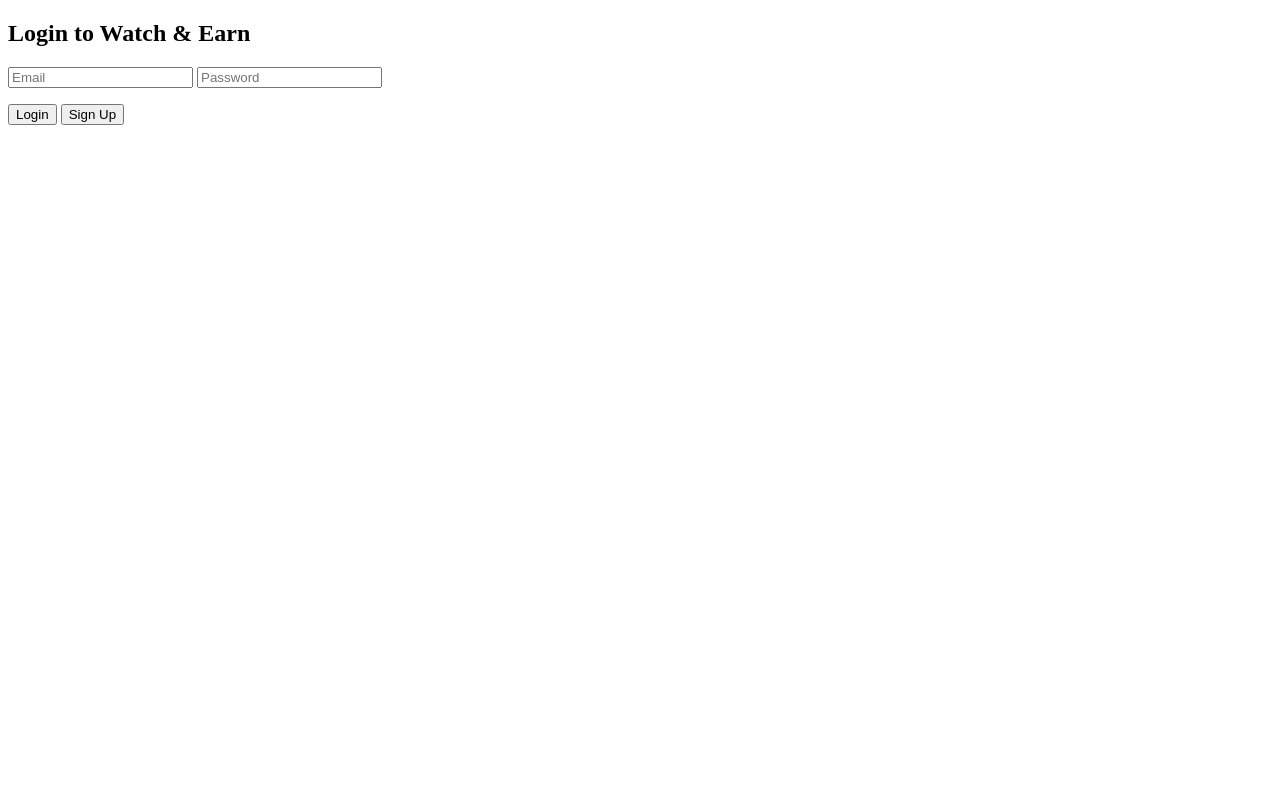
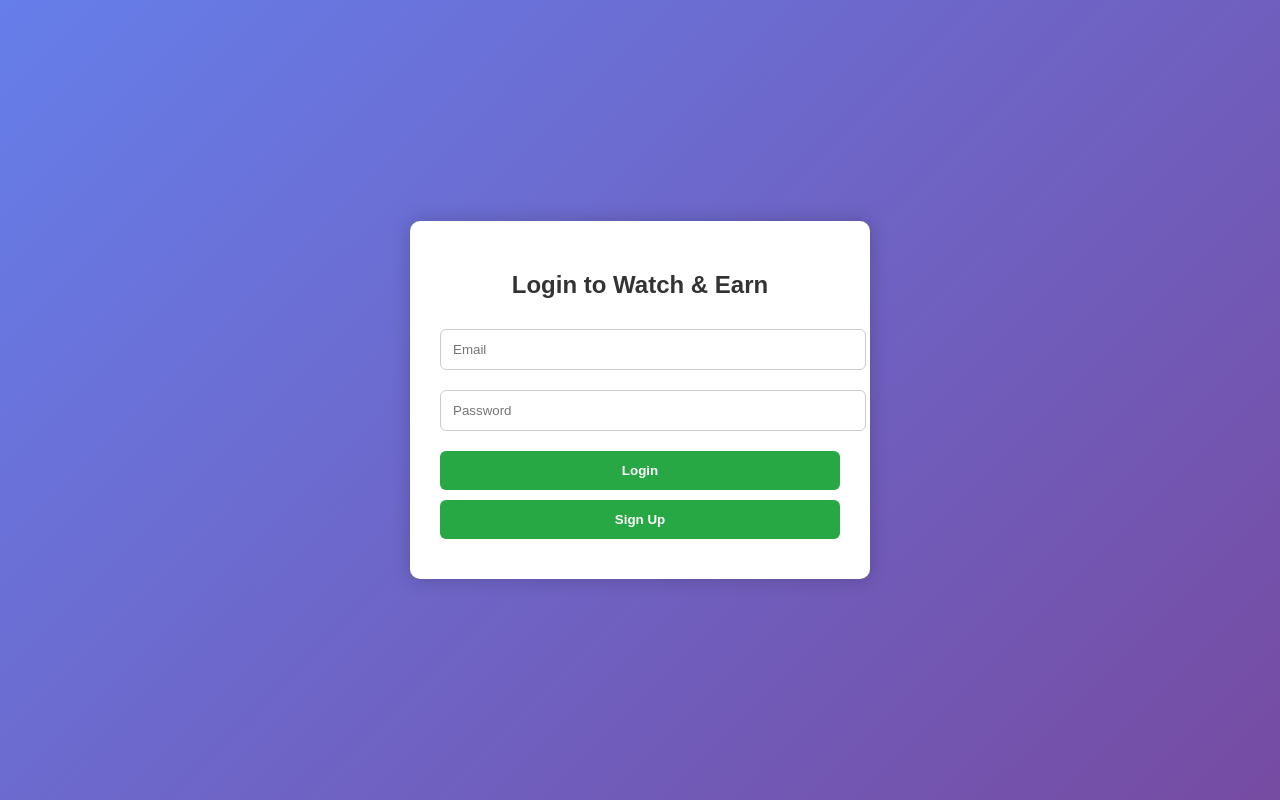
Before and after one commit to shivam12880/WATCH-EARN, a plain HTML site: page login.html in a window 1280 px wide. Drawn offline with Linux system fonts and the light colour scheme.

Commit message:
Update login.html

```diff
--- a/login.html
+++ b/login.html
@@ -1,19 +1,75 @@
 <!DOCTYPE html>
-<html>
+<html lang="en">
 <head>
+  <meta charset="UTF-8" />
+  <meta name="viewport" content="width=device-width, initial-scale=1.0"/>
   <title>Login | Watch & Earn</title>
+  <style>
+    body {
+      font-family: Arial, sans-serif;
+      background: linear-gradient(135deg, #667eea, #764ba2);
+      display: flex;
+      justify-content: center;
+      align-items: center;
+      height: 100vh;
+      margin: 0;
+    }
+    .box {
+      background: white;
+      padding: 30px;
+      border-radius: 10px;
+      box-shadow: 0 0 20px rgba(0,0,0,0.2);
+      text-align: center;
+      width: 90%;
+      max-width: 400px;
+    }
+    input {
+      width: 100%;
+      padding: 12px;
+      margin: 10px 0;
+      border: 1px solid #ccc;
+      border-radius: 6px;
+    }
+    button {
+      width: 100%;
+      padding: 12px;
+      margin-top: 10px;
+      background: #28a745;
+      color: white;
+      border: none;
+      font-weight: bold;
+      cursor: pointer;
+      border-radius: 6px;
+    }
+    button:hover {
+      background: #218838;
+    }
+    h2 {
+      margin-bottom: 20px;
+      color: #333;
+    }
+    .error {
+      color: red;
+      margin-top: 10px;
+      font-size: 14px;
+    }
+  </style>
 </head>
 <body>
-  <h2>Login to Watch & Earn</h2>
-  <input type="email" id="email" placeholder="Email" />
-  <input type="password" id="password" placeholder="Password" />
-  <p id="error" style="color: red;"></p>
-  <button onclick="login()">Login</button>
-  <button onclick="signup()">Sign Up</button>
 
-  <!-- 👇 Paste This Script At The End Just Before </body> -->
+  <div class="box">
+    <h2>Login to Watch & Earn</h2>
+    <input type="email" id="email" placeholder="Email" />
+    <input type="password" id="password" placeholder="Password" />
+    <button onclick="login()">Login</button>
+    <button onclick="signup()">Sign Up</button>
+    <div class="error" id="error"></div>
+  </div>
+
+  <!-- Firebase SDKs -->
   <script src="https://www.gstatic.com/firebasejs/10.12.0/firebase-app.js"></script>
   <script src="https://www.gstatic.com/firebasejs/10.12.0/firebase-auth.js"></script>
+
   <script>
     const firebaseConfig = {
       apiKey: "AIzaSyBZdh33mmOKoGDLqx6gE_YBBGs6u3gLIvg",
@@ -54,5 +110,6 @@
         });
     }
   </script>
+
 </body>
 </html>
```
